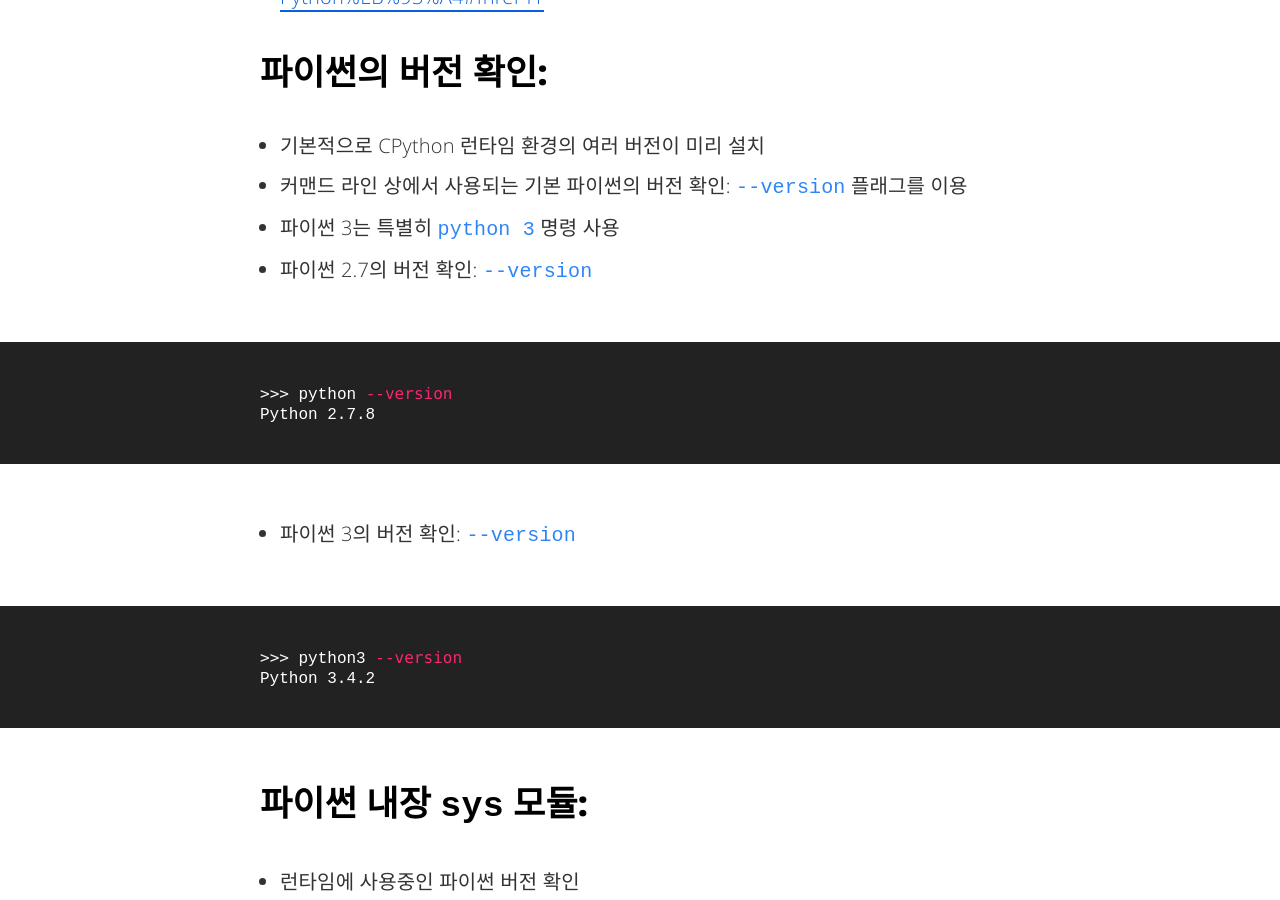
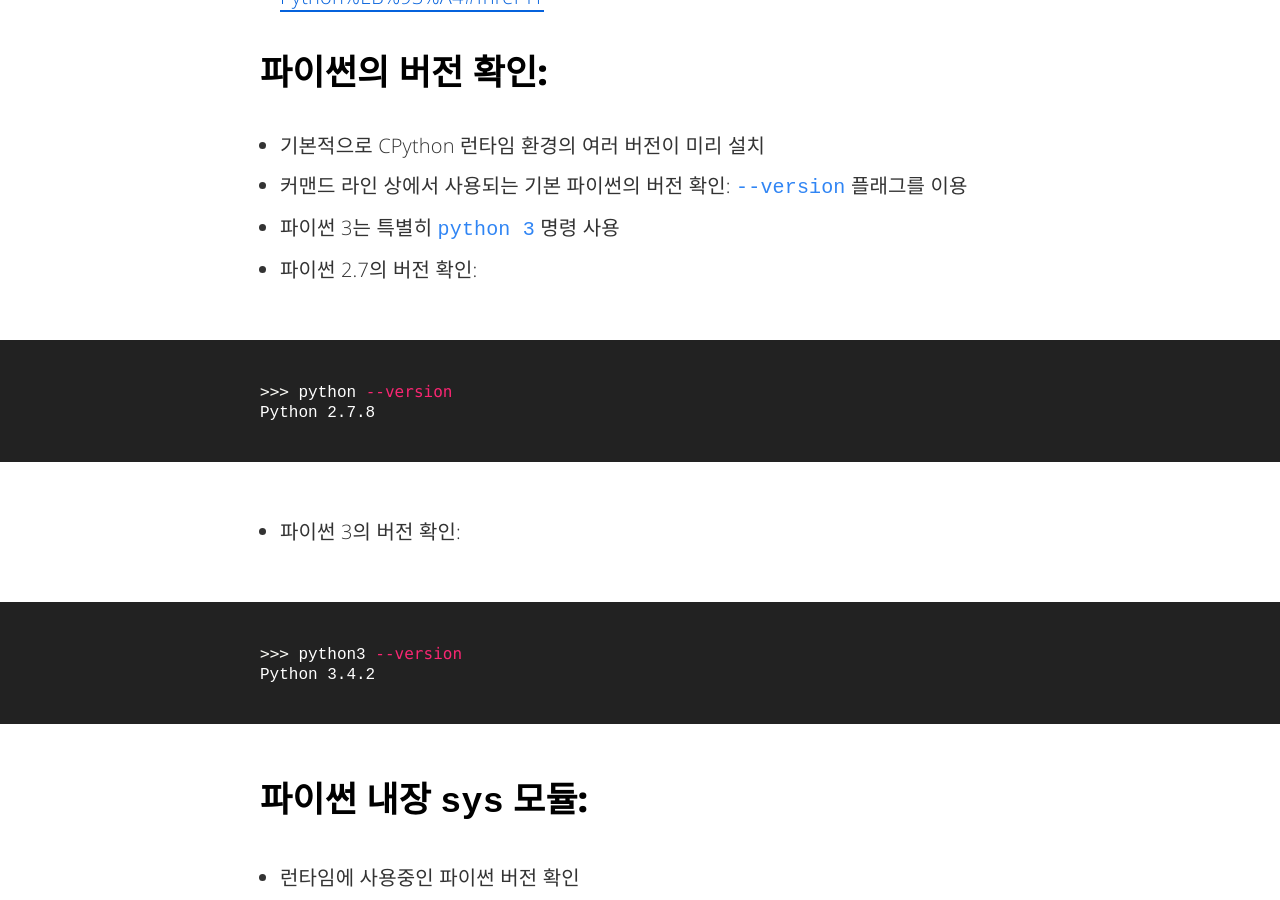
Before and after one commit to hcnoh/blog-prev, a Jekyll site: the page built from _posts/2018-09-09-effective-python-way01.md, in a window 1280 px wide and 900 px high, scrolled down 1246 px. Built offline with Jekyll 4.4.1, drawn with Linux system fonts in a browser that asks for light colours; comment, search, counter and statistics services are not loaded.

Commit message:
Update 2018-09-09-effective-python-way01.md

```diff
--- a/_posts/2018-09-09-effective-python-way01.md
+++ b/_posts/2018-09-09-effective-python-way01.md
@@ -12,6 +12,7 @@ twitter_text: '이펙티브 파이썬 스터디 WAY 01 정리'
 ---
 
 # WAY 1. 사용중인 파이썬의 버전을 알자
+
 앞으로 스터디에서 다를 예제들의 파이썬 버전은 파이썬 3.4가 될 것이다. 또한 파이썬 2.7과의 비교를 위한 예제들 역시 제공될 것이다.
 이번 포스팅은 다음의 링크를 참고하여 작성하였다.
 - [http://khanrc.tistory.com/entry/%EB%8B%A4%EC%96%91%ED%95%9C-Python%EB%93%A4#fnref-f1](http://khanrc.tistory.com/entry/%EB%8B%A4%EC%96%91%ED%95%9C-Python%EB%93%A4#fnref-f1)
@@ -21,18 +22,19 @@ twitter_text: '이펙티브 파이썬 스터디 WAY 01 정리'
 - 기본적으로 CPython 런타임 환경의 여러 버전이 미리 설치
 - 커맨드 라인 상에서 사용되는 기본 파이썬의 버전 확인: `--version` 플래그를 이용
 - 파이썬 3는 특별히 `python 3` 명령 사용
-- 파이썬 2.7의 버전 확인: `--version`
+- 파이썬 2.7의 버전 확인:
 {% highlight bash %}
 >>> python --version
 Python 2.7.8
 {% endhighlight %}
-- 파이썬 3의 버전 확인: `--version`
+- 파이썬 3의 버전 확인:
 {% highlight bash %}
 >>> python3 --version
 Python 3.4.2
 {% endhighlight %}
 
 ## 파이썬 내장 `sys` 모듈:
+
 - 런타임에 사용중인 파이썬 버전 확인
 - 이것을 이용하여 런타임마다 모듈 임포트를 다르게 설정해줄 수 있음
 {% highlight python %}
@@ -47,11 +49,13 @@ sys.version_info(major=3, minor=4, micro=2, releaselevel='final', serial=0)
 {% endhighlight %}
 
 ## 파이썬 2 or 3?
+
 - 파이썬 2와 3 모두 파이썬 커뮤니티에서 적극적으로 유지보수 중
 - 하지만 파이썬 2의 유지보수는 사실상 중지
 - `2to3`, `six` 같은 도구를 이용하면 3으로 쉽게 옮겨갈 수 있음
 
 ## 파이썬 런타임 환경 정리
+
 - CPython
 1. C로 작성된 인터프리터
 2. 우리가 쓰는 일반적인 파이썬 인터프리터
```
